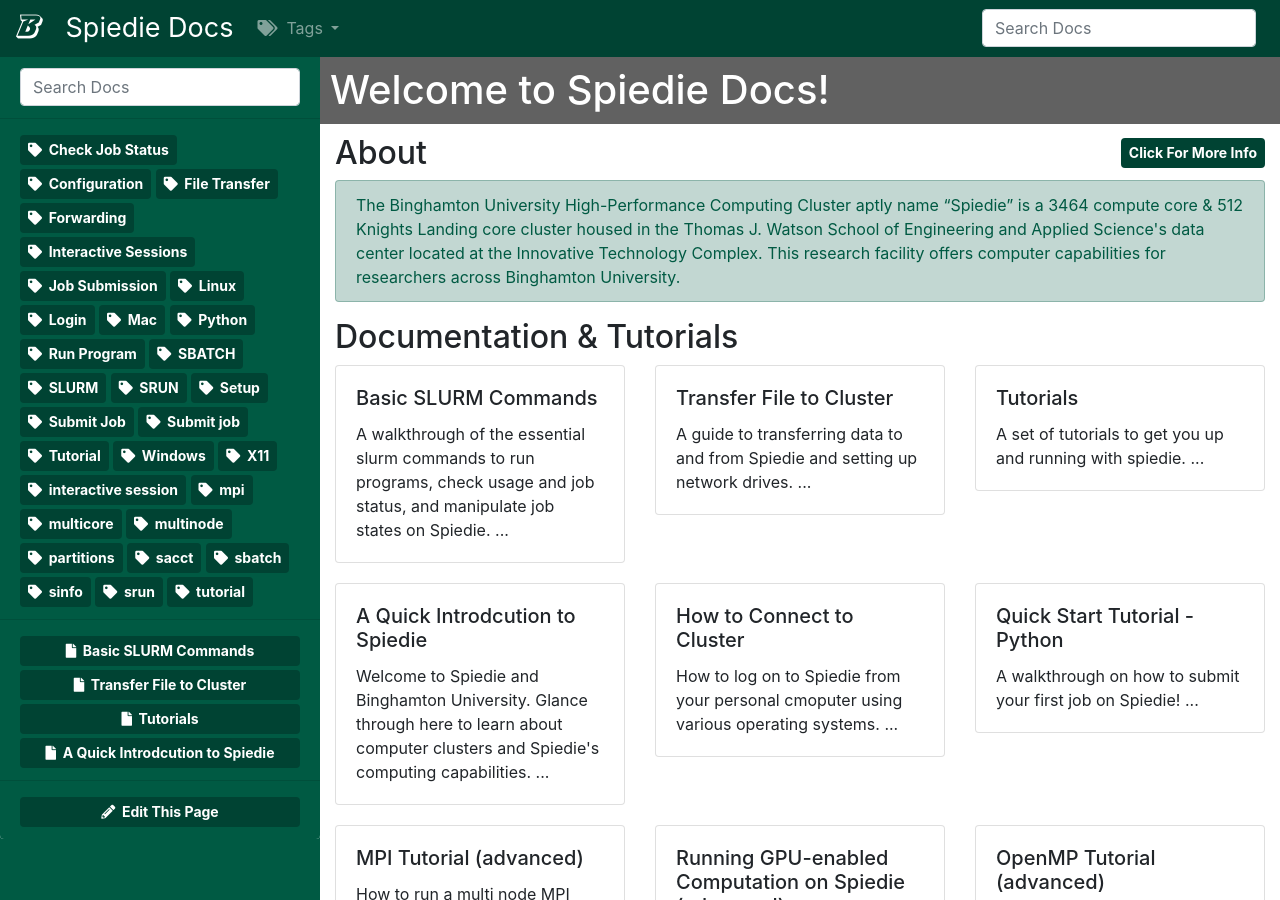
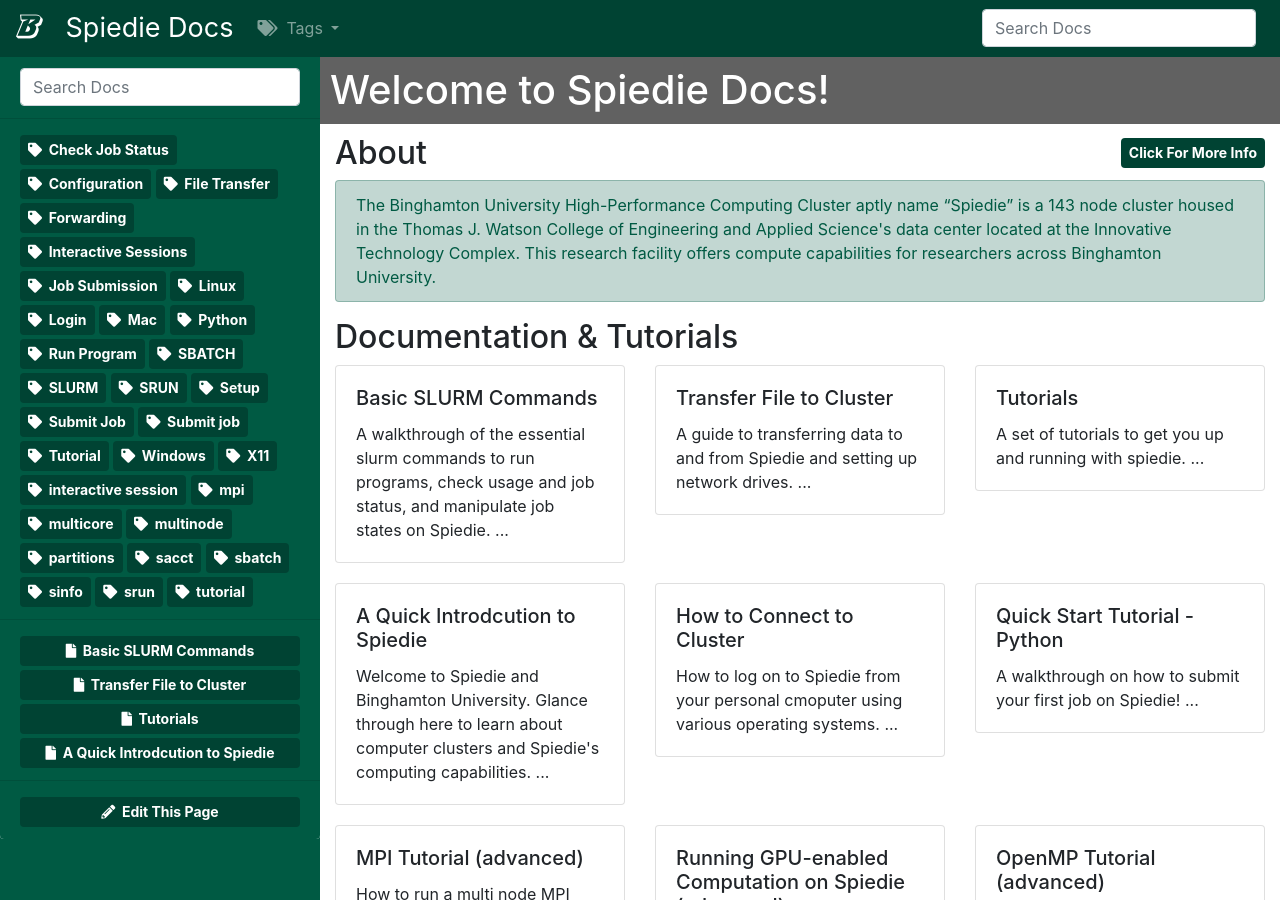
Before and after one commit to pavalenta/SpiedieDocs, a Jekyll site: the page built from docs/index.html, in a window 1280 px wide and 900 px high. Built offline with Jekyll 4.4.1, drawn with Linux system fonts in a browser that asks for light colours; nearby versions of some CDN libraries.

Commit message:
Update index.html
update description

```diff
--- a/docs/index.html
+++ b/docs/index.html
@@ -2,7 +2,6 @@
 title: "Welcome to Spiedie Docs!"
 layout: default
 ---
-
 <style>
 a.card {
     color: #212529;
@@ -23,10 +22,10 @@
 <a href="https://www.binghamton.edu/watson/facilities/computing/high-performance.html" class="badge badge-primary float-right">Click For More Info</a>
 <h2>About</h2>
 <div class="alert alert-primary">
-    The Binghamton University High-Performance Computing Cluster aptly name “Spiedie” is a 3464 compute core
-    & 512 Knights Landing core cluster housed in the Thomas J. Watson School of Engineering
+    The Binghamton University High-Performance Computing Cluster aptly name “Spiedie” is a 143 node
+    cluster housed in the Thomas J. Watson College of Engineering
     and Applied Science's data center located at the Innovative Technology Complex.
-    This research facility offers computer capabilities for researchers across
+    This research facility offers compute capabilities for researchers across
     Binghamton University.
 </div>
 <h2>Documentation & Tutorials</h2>
```
